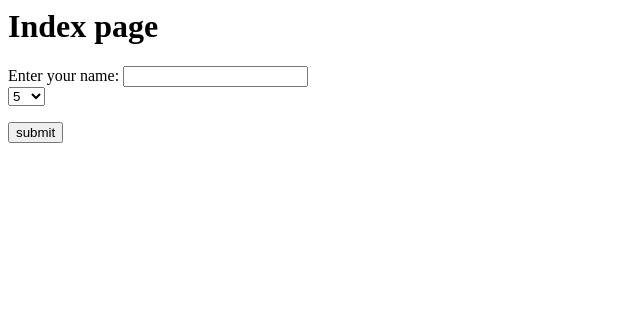
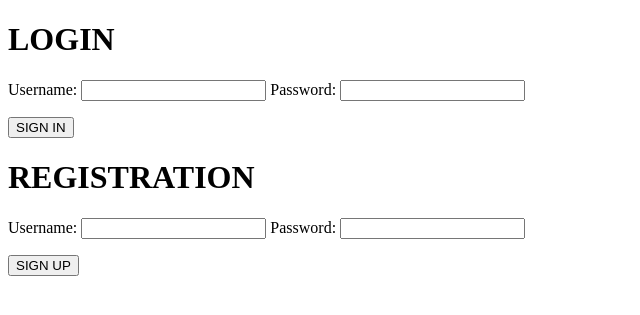
Before and after one commit to arno94/AwesomeFlaskApp, a Flask app: page / in a window 1280 px wide. Shown: the top 315 px of the page, without its empty margins (0-640 px from the left). Run offline with Flask 2, Linux system fonts and the light colour scheme.

Commit message:
Add changes to python and html files

```diff
--- a/main.py
+++ b/main.py
@@ -13,6 +13,7 @@ conn = pymongo.MongoClient()    # connect to localhost
 db = conn['quizApp']    # select database
 testCollection = db['quiz']   # select collection
 statisticsCollection = db['statistics']
+usersCollection = db['users']
 # quiz
 # statistics
 
@@ -30,6 +31,27 @@ def initData():
     questionIndex = -1
 
 @app.route('/', methods = ['POST','GET'])
+def login():
+    return render_template('login.html')
+
+@app.route('/login', methods = ['POST'])
+def doLogin():
+    name = request.form.get('username')
+    password = request.form.get ('password')
+    user = {'username': (name), 'password': password }
+    if usersCollection.find_one(user):
+        return render_template('index.html')
+    return render_template('login.html')
+
+@app.route('/register', methods = ['POST'])
+def doRegister():
+    name = request.form.get('username')
+    password = request.form.get ('password')
+    user = {'username': (name), 'password': password }
+    usersCollection.insert_one(user)
+    #return render_templae('index.html')
+    return redirect(url_for('index'))
+
 @app.route('/index', methods = ['POST','GET'])
 def index():
     initData()
--- a/quiz.py
+++ b/quiz.py
@@ -24,7 +24,7 @@ def createQuiz(quizdata):
     global questionIndex
 
     questionData = [0, int(quizdata["questionCount"])]
-    questionIndex = random.sample(range(0, quizCollection.count() - 1), questionData[1])
+    questionIndex = random.sample(range(0, quizCollection.count()), questionData[1])
     questions = []
     for i in questionIndex:
         question = quizCollection.find_one({"_id": i})
--- a/templates/index.html
+++ b/templates/index.html
@@ -1,12 +1,17 @@
-<h1>Index page</h1>
+<!DOCTYPE html>
+<html>
+<h1>QUIZZ</h1>
 <form action="/quiz" method="POST">
-    Enter your name:
-    <input name="nickname" type="text"><br>
+    Number of questions:
     <select name="questionCount">
         <option value="5">5</option>
         <option value="10">10</option>
     </select>
     <input type="hidden" name="questionNumber" value="-1" type="text"/>
 
-    <p><input type="submit" value="submit"/></p>
+
+
+    <p><input type="submit" value="START"/></p>
 </form>
+
+</html>
--- /dev/null
+++ b/templates/login.html
@@ -0,0 +1,21 @@
+<!DOCTYPE html>
+<html>
+<h1>LOGIN</h1>
+<form action="/login" method="POST">
+    Username:
+    <input name="username" type="text" required>
+    Password:
+    <input name="password" type="password" required>
+    <p><input type="submit" value="SIGN IN"/></p>
+</form>
+
+<h1>REGISTRATION</h1>
+<form action="/register" method="POST">
+    Username:
+    <input name="username" type="text" required>
+    Password:
+    <input name="password" type="password" required>
+    <p><input type="submit" value="SIGN UP"/></p>
+</form>
+
+</html>
```
Also changed, not shown: css/main.css (added, +76 -0 lines).
